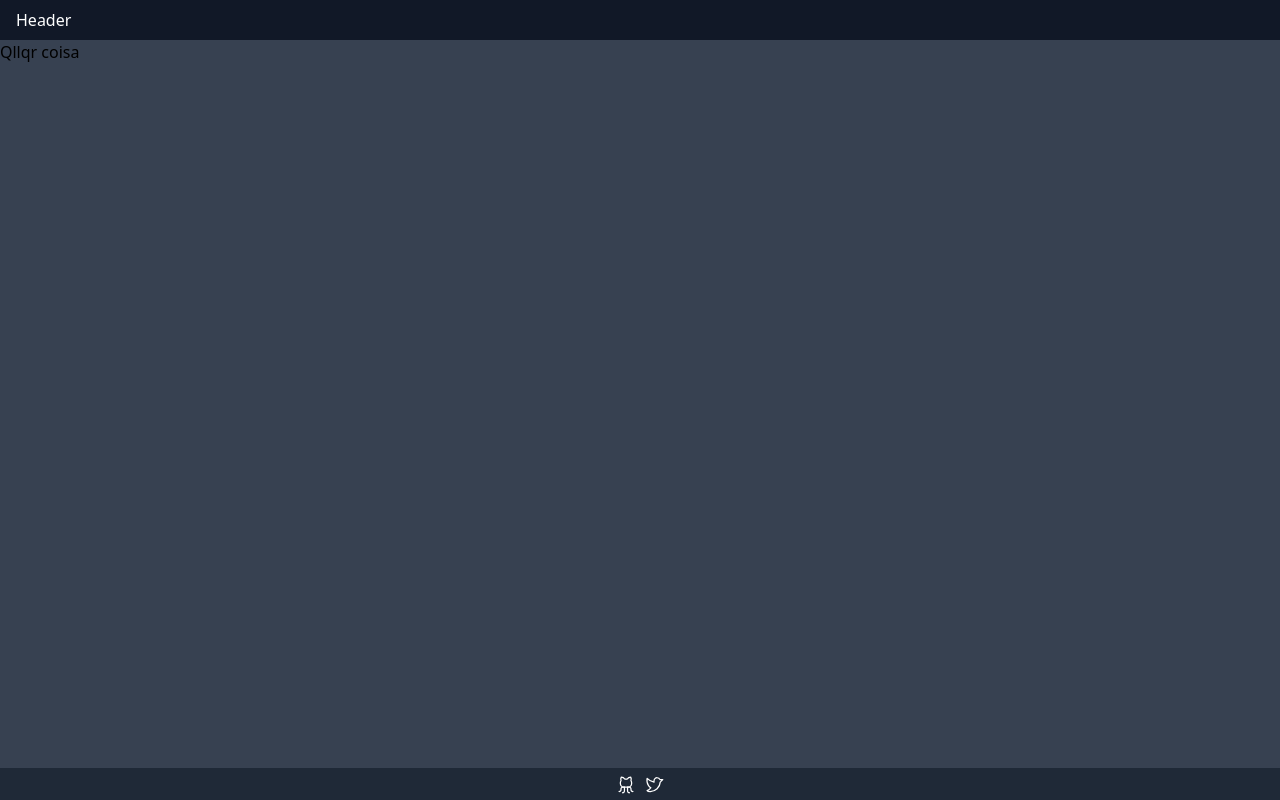
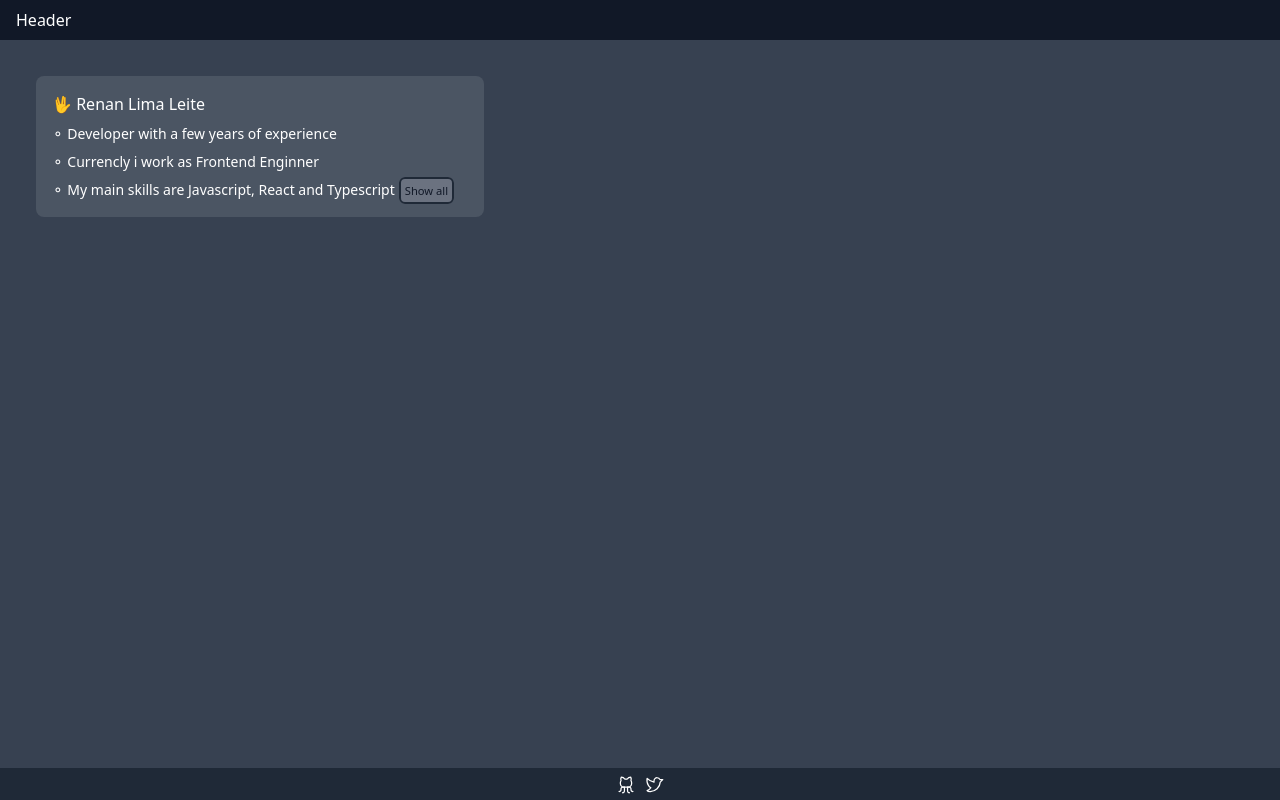
Before and after one commit to renanlimaleite/resume-one, a React (Vite) app: page / in a window 1280 px wide. Built offline with nearby package versions, Linux system fonts and the light colour scheme.

Commit message:
add: about

```diff
--- a/src/pages/Home/Home.tsx
+++ b/src/pages/Home/Home.tsx
@@ -1,12 +1,52 @@
 import { Footer } from '@/ui/Footer';
 import { Header } from '@/ui/Header';
+import { useState } from 'react';
 
 export function Home() {
+  const [openSkills, setOpenSkills] = useState(false);
+
+  function handleOpenSkills() {
+    setOpenSkills((prevState) => !prevState);
+  }
+
   return (
     <>
       <Header />
       <main className="min-h-full">
-        <div className="content">Qllqr coisa</div>
+        <div className="mt-9 ml-9 bg-gray-600 max-w-md p-4 rounded-lg">
+          <h1 className="text-white">🖖 Renan Lima Leite</h1>
+          <p className="mt-2 text-white text-sm">
+            ⚬ Developer with a few years of experience
+          </p>
+          <p className="mt-2 text-white text-sm">
+            ⚬ Currencly i work as Frontend Enginner
+          </p>
+          <p className="mt-2 text-white text-sm">
+            ⚬ My main skills are Javascript, React and Typescript
+            <small
+              onClick={handleOpenSkills}
+              className="ml-1 p-1 border-solid border-2 border-gray-800
+              cursor-pointer text-gray-900 rounded-md bg-gray-500 hover:bg-gray-900 hover:border-gray-50 hover:text-gray-50
+              transition-colors"
+            >
+              Show all
+            </small>
+          </p>
+          <ul
+            className={`text-center text-white text-sm ${
+              openSkills ? 'max-h-full visible' : 'max-h-0 invisible'
+            }`}
+          >
+            <li>📌 HTML</li>
+            <li>📌 ReactJS</li>
+            <li>📌 Javascript</li>
+            <li>📌 Typescript</li>
+            <li>📌 Any framework CSS</li>
+            <li>📌 Redux, Context API, Zustand</li>
+            <li>📌 CSS, SCSS, LESS, Styled-Components</li>
+            <li>📌 Node, Express, PostgreSQL, MySQL, MongoDB, Redis</li>
+          </ul>
+        </div>
       </main>
       <Footer />
     </>
```
